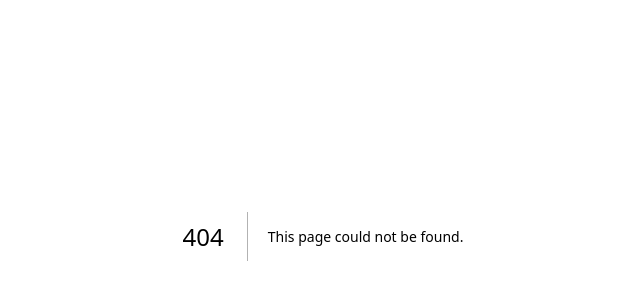
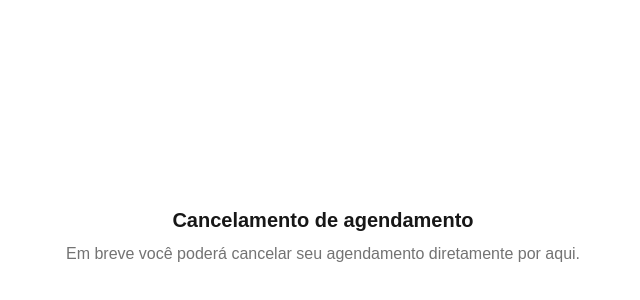
Before and after one commit to LuccasMadia/barbearia, a Next.js app: page /cancelar in a window 1280 px wide. Before the commit this address had no page. Shown: the part 164-464 px from the top of the page, without its empty margins (317-957 px from the left). Built offline with nearby package versions, Linux system fonts and the light colour scheme.

Commit message:
feat: add placeholder pages for agendar and cancelar routes

```diff
--- /dev/null
+++ b/app/agendar/page.tsx
@@ -0,0 +1,10 @@
+export default function AgendarPage() {
+  return (
+    <main className="flex min-h-screen flex-col items-center justify-center gap-2 px-6 text-center">
+      <h1 className="text-xl font-semibold">Agendamento online</h1>
+      <p className="text-neutral-500">
+        Em breve você poderá agendar seu horário diretamente por aqui.
+      </p>
+    </main>
+  );
+}
--- /dev/null
+++ b/app/cancelar/page.tsx
@@ -0,0 +1,10 @@
+export default function CancelarPage() {
+  return (
+    <main className="flex min-h-screen flex-col items-center justify-center gap-2 px-6 text-center">
+      <h1 className="text-xl font-semibold">Cancelamento de agendamento</h1>
+      <p className="text-neutral-500">
+        Em breve você poderá cancelar seu agendamento diretamente por aqui.
+      </p>
+    </main>
+  );
+}
```
